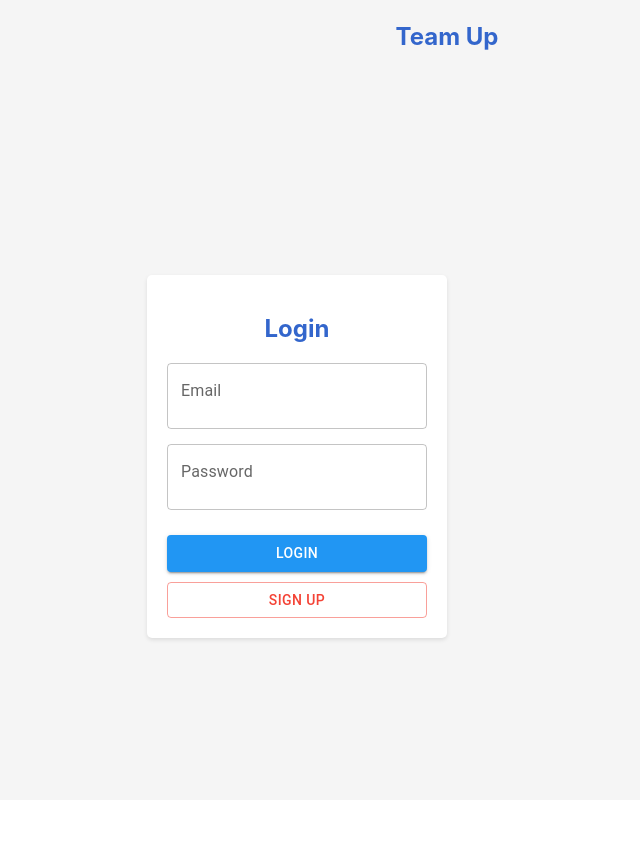
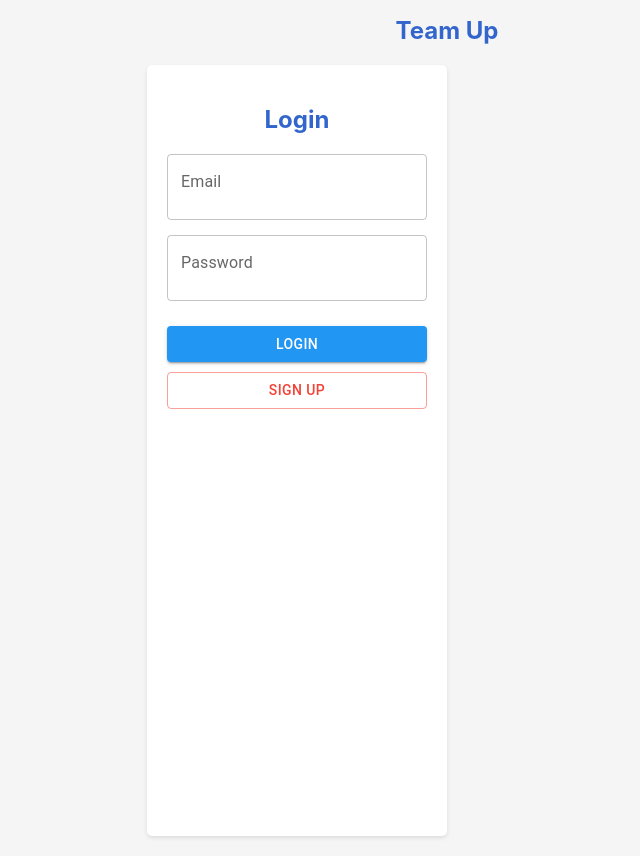
Before and after one commit to AnimeshAgarwal28/team-up-app, a React (Create React App) app: page / in a window 1280 px wide. Shown: the whole page, without its empty margins (193-833 px from the left). Built offline with nearby package versions, Linux system fonts and the light colour scheme; the HTML template or start-up script is replaced by a standard one.

Commit message:
Fixed Margin issue

```diff
--- a/src/LoginPage.css
+++ b/src/LoginPage.css
@@ -3,7 +3,7 @@
   flex-direction: column;
   align-items: center;
   justify-content: center;
-    height: 100vh;
+  /* height: 100vh; */
   background-color: #f5f5f5;
   transition: all 0.3s ease;
 }
@@ -11,7 +11,7 @@
 .forms-container {
   display: flex;
   justify-content: space-between;
-    width: 600px;
+  max-width: 600px;
   margin: 0 auto;
   transition: all 0.3s ease;
 }
@@ -28,7 +28,6 @@
   margin-bottom: 20px;
   width: 280px;
   transition: all 0.3s ease;
-    margin: auto;
 }
 
 @media (max-width: 768px) {
@@ -84,14 +83,15 @@
   margin-bottom: 15px;
 }
 
-  .login-page.signup-active {
-    justify-content: flex-start;
+.login-page.signup-active .forms-container {
+  transform: translateX(-300px);
 }
 
 .login-form.form-hidden,
 .signup-form.form-hidden {
   transform: translateY(-50px);
   opacity: 0;
+  transition: all 0.3s ease;
 }
 
 .login-form.form-hidden {
@@ -107,5 +107,5 @@
   font-weight: bold;
   color: #3366cc;
   margin-bottom: 20px;
-    margin-top: 5%;
+  /* margin-top: 5%; */
 }
--- a/src/LoginPage.js
+++ b/src/LoginPage.js
@@ -96,9 +96,9 @@ const LoginPage = () => {
 
   return (
     <ThemeProvider theme={theme}>
-    <div className={`login-page ${activeSection === 'signup' ? 'signup-active' : ''}`}>
-      <h1 className="page-title">Team Up</h1>
-      <div className="forms-container">
+      <div className="login-page">
+        <h1 className="page-title">Team Up</h1>
+        <div className="forms-container">
           <div className={`login-form ${activeSection === 'signup' ? 'form-hidden' : ''}`}>
             <h2>Login</h2>
             <TextField
```
Lines whose indentation alone changed are shown as unchanged.
